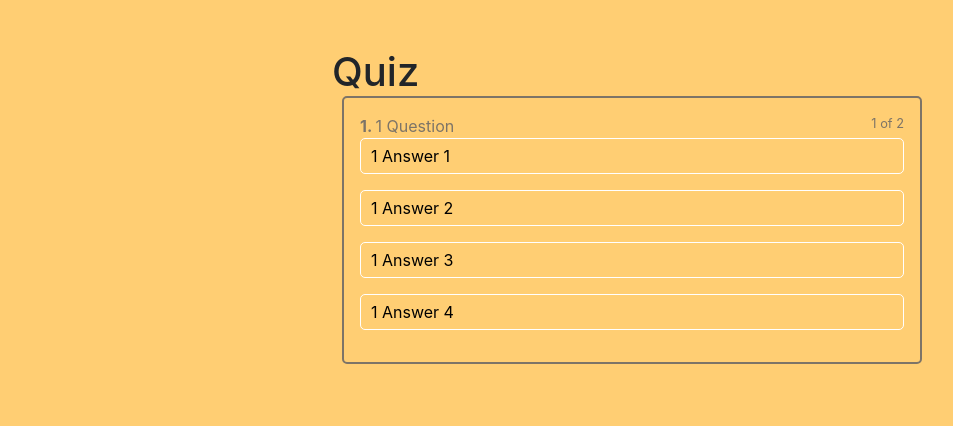
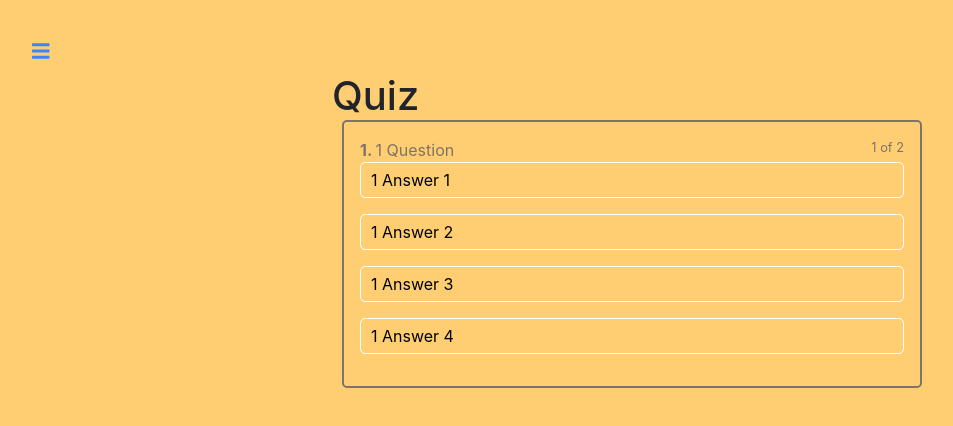
Before and after one commit to Assylzhan91/test-eExam, a React (Create React App) app: page / in a window 1280 px wide. Shown: the top 426 px of the page, without its empty margins (8-961 px from the left). Built offline with nearby package versions, Linux system fonts and the light colour scheme.

Commit message:
part-06 lesson-14

```diff
--- /dev/null
+++ b/src/components/Navigation/MenuToggle/index.js
@@ -0,0 +1,35 @@
+import React from 'react'
+import styles from './menuToggle.module.sass'
+import {FontAwesomeIcon} from "@fortawesome/react-fontawesome"
+import {faTimes} from "@fortawesome/free-solid-svg-icons"
+import {faBars} from "@fortawesome/free-solid-svg-icons"
+
+
+
+const MenuToggle = props => {
+  const csl = [
+    styles.menuToggle
+  ]
+
+  let icon
+  if(props.isOpen){
+    csl.push('open')
+    icon = faTimes
+
+  }else{
+    icon = faBars
+  }
+
+
+  return (
+    <div>
+      <FontAwesomeIcon
+        icon={icon}
+        className={csl.join(' ')}
+        onClick={props.onToggle}
+      />
+    </div>
+  )
+}
+
+export default MenuToggle
--- /dev/null
+++ b/src/components/Navigation/MenuToggle/menuToggle.module.sass
@@ -0,0 +1,14 @@
+.menuToggle
+  color: #3a85ff
+  top: 40px
+  left: 40px
+  font-size: 20px
+  cursor: pointer
+  z-index: 100
+  transition: all .2s ease-in-out
+  position: relative
+  &:hover
+    opacity: .7
+
+  &:global(.open)
+    left: 320px
--- a/src/containers/Quiz/quiz.module.scss
+++ b/src/containers/Quiz/quiz.module.scss
@@ -3,7 +3,6 @@
   justify-content: center;
   width: 100%;
   flex-grow: 1;
-  background-color: #ffce73;
 }
 
 
--- a/src/hoc/Layout/Layout.js
+++ b/src/hoc/Layout/Layout.js
@@ -1,12 +1,25 @@
 import React, { Component } from 'react'
 import Quiz from '../../containers/Quiz'
+import MenuToggle from '../../components/Navigation/MenuToggle'
 import styles from './layout.module.scss'
 
 class Layout extends Component {
+  state = {
+    isOpen: false
+  }
+  onToggleMenuHandler = ()=>{
+    this.setState({
+      isOpen: !this.state.isOpen
+    })
+  }
 
   render() {
     return (
       <div className={styles.layout}>
+        <MenuToggle
+          onToggle={this.onToggleMenuHandler}
+          isOpen={this.state.isOpen}
+        />
         <main className={styles.main}>
           <Quiz/>
         </main>
--- a/src/hoc/Layout/layout.module.scss
+++ b/src/hoc/Layout/layout.module.scss
@@ -2,6 +2,7 @@
   height: 100vh;
   display: flex;
   flex-direction: column;
+  background-color: #ffce73;
 }
 
 .main {
```
